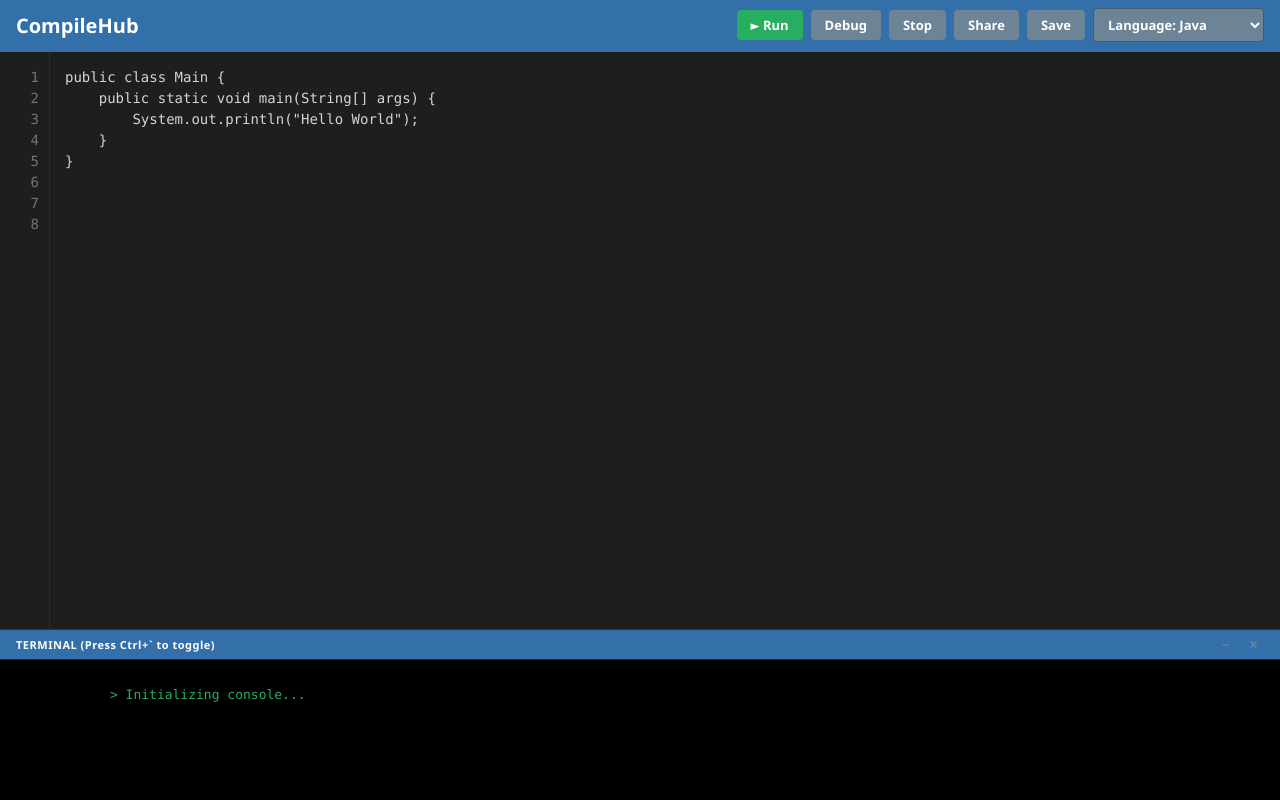
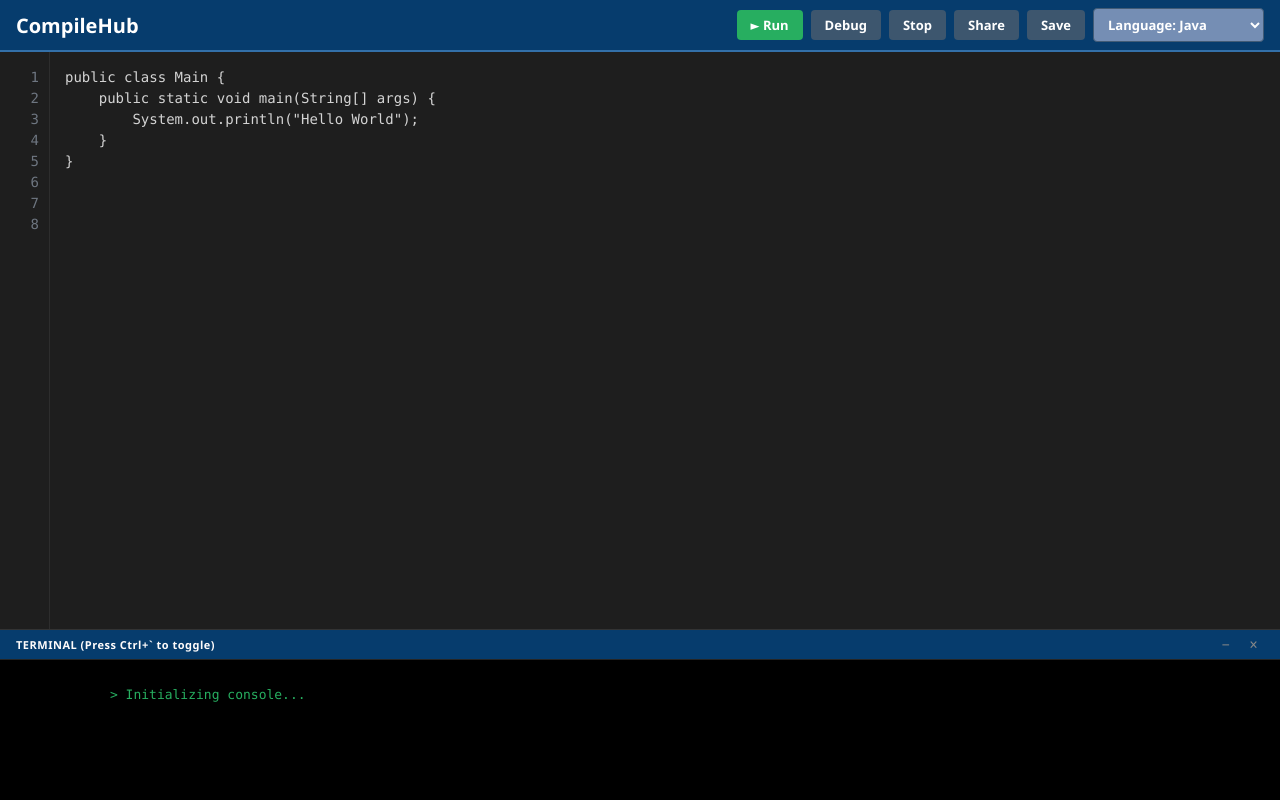
Before and after one commit to shahida314/CompileHub, a plain HTML site: page frontened/java_ui.html in a window 1280 px wide. Drawn offline with Linux system fonts and the light colour scheme.

Commit message:
add new styling for header and buttons

```diff
--- a/frontened/java_style.css
+++ b/frontened/java_style.css
@@ -16,7 +16,7 @@ body {
 
 /* Header Styling */
 .top-bar {
-    background-color: #3370a9;
+    background-color: #063c6d;
     display: flex;
     justify-content: space-between;
     align-items: center;
@@ -37,7 +37,8 @@ body {
 }
 
 .btn {
-    background-color: #6d8497;
+    background-color: #3d566e;
+    ;
     color: #ffffff;
     border: none;
     padding: 6px 14px;
@@ -61,7 +62,7 @@ body {
 }
 
 .lang-select {
-    background-color: #6d8497;
+    background-color: #758eb4;
     color: #ffffff;
     border: 1px solid #415b76;
     padding: 6px 10px;
@@ -123,7 +124,7 @@ body {
 }
 
 .console-header {
-    background-color: #3370a9;
+    background-color: #063c6d;
     padding: 4px 16px;
     display: flex;
     justify-content: space-between;
```
